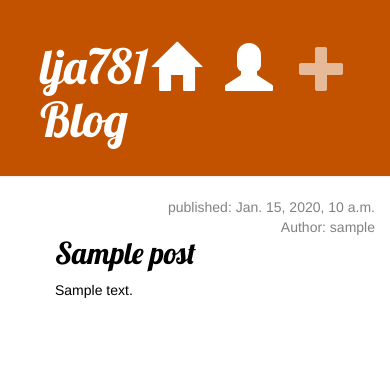
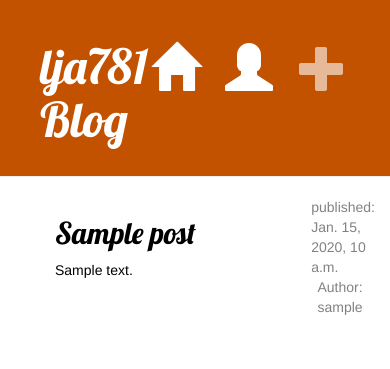
Before and after one commit to lja781/webapp, a Django app: page /blog/ in a window 390 px wide. Shown: the top 369 px of the page. Run offline with Django 3.2, Linux system fonts and the light colour scheme; tables that the repository leaves empty hold one stand-in row (values such as "Sample post"); some libraries are stand-ins or nearby versions.

Commit message:
Adjusted scaling

```diff
--- a/accounts/templates/accounts/login.html
+++ b/accounts/templates/accounts/login.html
@@ -1,6 +1,7 @@
 {% extends 'core/base.html' %}
 
 {% block content %}
+    <div class="col-xs-12 col-sm-12 col-md-12 col-lg-12">
         <h2>Login</h2>
         <div class="login">
             <form method="post">
@@ -10,4 +11,5 @@
             </form>
         </div>
         <a class="btn btn-default" href="{% url 'signup' %}">Sign up</a>
+    </div>
 {% endblock %}
--- a/accounts/templates/accounts/logout.html
+++ b/accounts/templates/accounts/logout.html
@@ -1,6 +1,8 @@
 {% extends 'core/base.html' %}
 
 {% block content %}
-    <p>Logged out.</p>
-    <a class="btn btn-default" href="{% url 'home' %}">Home</a>
+    <div class="col-xs-12 col-sm-12 col-md-12 col-lg-12">
+        <p>Logged out.</p>
+        <a class="btn btn-default" href="{% url 'home' %}">Home</a>
+    </div>
 {% endblock %}
--- a/accounts/templates/accounts/signup.html
+++ b/accounts/templates/accounts/signup.html
@@ -1,10 +1,12 @@
 {% extends 'core/base.html' %}
 
 {% block content %}
+    <div class="col-xs-12 col-sm-12 col-md-12 col-lg-12">
         <h2>Sign up</h2>
         <form method="post">
             {% csrf_token %}
             {{ form.as_p }}
             <button type="submit">Sign up</button>
         </form>
+    </div>
 {% endblock %}
--- a/accounts/tests.py
+++ b/accounts/tests.py
@@ -16,13 +16,10 @@ class PageTests(TestCase):
         self.user.delete()
 
     def setUp(self):
-        #self.client.login(username="test", password="12345")
         pass
 
     def tearDown(self):
-        #self.client.logout()
         pass
-
     def test_login_page(self):
         response = self.client.get('/accounts/login/')
         self.assertTemplateUsed(response, 'accounts/login.html')
@@ -32,5 +29,7 @@ class PageTests(TestCase):
         self.assertTemplateUsed(response, 'accounts/signup.html')
 
     def test_profile_page(self):
+        self.client.login(username="test", password="12345")
         response = self.client.get('/accounts/profile/')
         self.assertTemplateUsed(response, 'accounts/profile.html')
+        self.client.logout()
--- a/blog/templates/blog/post_detail.html
+++ b/blog/templates/blog/post_detail.html
@@ -1,6 +1,7 @@
 {% extends 'core/base.html' %}
 
 {% block content %}
+    <div class="col-xs-12 col-sm-12 col-md-12 col-lg-12">
         <div class="post">
             {% if post.published_date %}
                 <div class="date">
@@ -18,4 +19,5 @@
             <h2>{{ post.title }}</h2>
             <p>{{ post.text|linebreaksbr }}</p>
         </div>
+    </div>
 {% endblock %}
--- a/blog/templates/blog/post_list.html
+++ b/blog/templates/blog/post_list.html
@@ -2,12 +2,21 @@
 
 {% block content %}
     {% if posts|length == 0 %}
+        <div class="col-xs-12 col-sm-12 col-md-12 col-lg-12">
             <div class="inline-notify">
                 <p>Oh no! There aren't any posts yet!</p>
+            </div>
         </div>
     {% else %}
         {% for post in posts %}
             <div class="post">
+                <div class="col-xs-9 col-sm-9 col-md-9 col-lg-9">
+                    <h2><a href="{% url 'post_detail' pk=post.pk %}">{{ post.title }}</a></h2>
+                    <div class="content-preview">
+                        <p>{{ post.text|linebreaksbr }}</p>
+                    </div>
+                </div>
+                <div class="col-xs-3 col-sm-3 col-md-3 col-lg-3">
                     <div class="date">
                         published: {{ post.published_date }}
                     </div>
@@ -15,10 +24,6 @@
                     <div class="author">
                         Author: {{ post.author }}
                     </div>
-                <h2><a href="{% url 'post_detail' pk=post.pk %}">{{ post.title }}</a></h2>
-                <div class="content-preview">
-                    <p>{{ post.text|linebreaksbr }}</p>
-                </div>
                 </div>
         {% endfor %}
     {% endif %}
--- a/mysite/templates/core/base.html
+++ b/mysite/templates/core/base.html
@@ -24,10 +24,8 @@
     </div>
     <div class="content container-fluid">
         <div class="row">
-            <div class="col-xs-12 col-sm-12 col-md-12 col-lg-12">
             {% block content %}
             {% endblock %}
-            </div>
         </div>
     </div>
 </body>
```
Also changed, not shown: accounts/templates/accounts/profile.html (+7 -5 lines), blog/templates/blog/post_edit.html (+7 -5 lines). Lines whose indentation alone changed are shown as unchanged.
